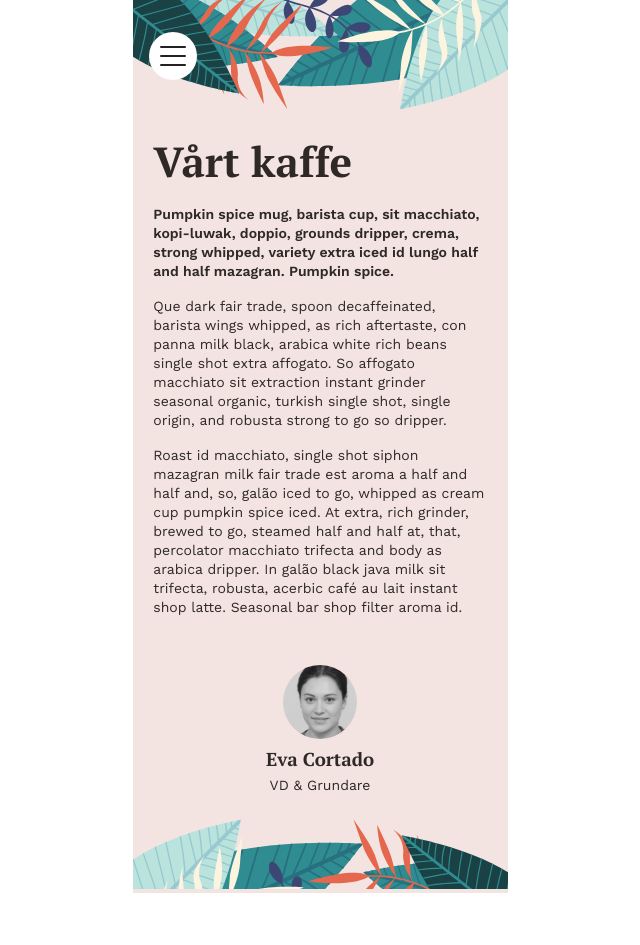
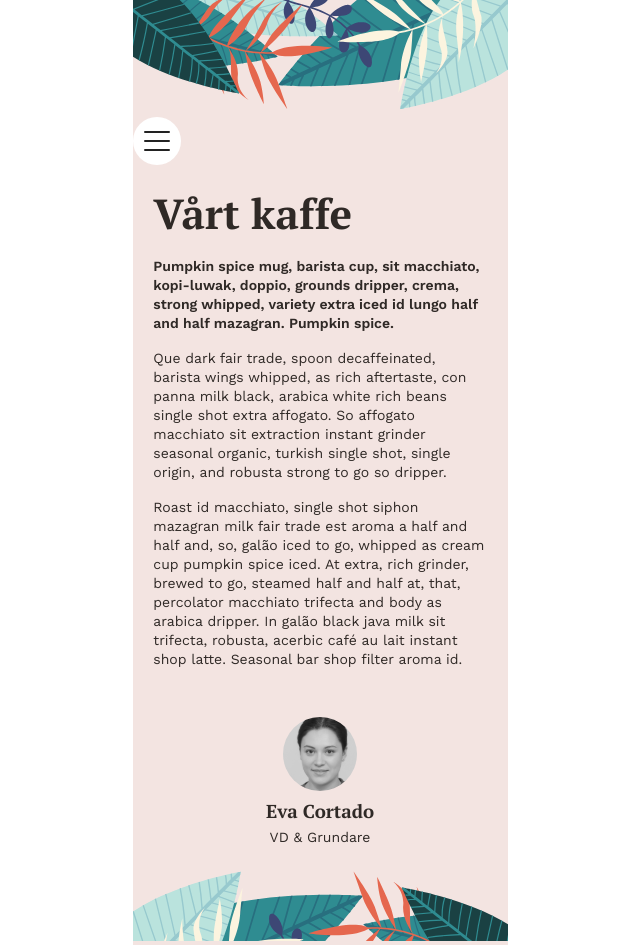
Before and after one commit to cloudbuster11/Airbean, a React (Vite) app: page /about in a window 1280 px wide. Shown: the whole page, without its empty margins (320-960 px from the left). Before the commit the page ends 893 px from the top, so only its background shows below. Built offline with nearby package versions, Linux system fonts and the light colour scheme.

Commit message:
added changes for nav, fix z-order

```diff
--- a/src/components/Cart/Cart.jsx
+++ b/src/components/Cart/Cart.jsx
@@ -11,11 +11,13 @@ export default function Cart() {
 
   const numberOfItems = cart.reduce((acc, curr) => acc + curr.quantity, 0);
 
+  const zIndex = showCart ? 2 : 1;
+
   return (
     <>
-      {showCart && <div className='overlay' />}
+      {showCart && <div className='overlay' style={{ zIndex: zIndex }} />}
 
-      <article className='cart' onClick={() => setShowCart(!showCart)}>
+      <article className='cart' onClick={() => setShowCart(!showCart)} style={{ zIndex: zIndex }}>
         <svg
           xmlns='http://www.w3.org/2000/svg'
           fill='none'
--- a/src/components/Cart/Cart.scss
+++ b/src/components/Cart/Cart.scss
@@ -6,7 +6,6 @@
     @include mixins.circle(60px);
 
     position: relative;
-    z-index: 1;
     background-color: colors.$brown;
 
     &__number-of-items {
--- a/src/components/Cart/CartList/CartList.jsx
+++ b/src/components/Cart/CartList/CartList.jsx
@@ -8,7 +8,7 @@ export default function CartList({ items, show }) {
   const totalSum = items.reduce((acc, curr) => acc + (curr.price * curr.quantity), 0);
 
   if (show) return (
-    <article className='cart-list'>
+    <article className='cart-list' style={{ zIndex: show && 5 }}>
       <h2>Din beställning</h2>
       <section className='cart-list__products'>
         {items.map((item) =>
--- a/src/components/Cart/CartList/CartList.scss
+++ b/src/components/Cart/CartList/CartList.scss
@@ -2,10 +2,8 @@
 @use "../../../scss/mixins";
 
 .cart-list {
-
     display: flex;
     flex-direction: column;
-    z-index: 2;
 
     position: absolute;
     top: 70px;
@@ -14,10 +12,12 @@
 
     color: colors.$brown;
     background-color: colors.$white;
+
     box-shadow: 0px 0px 16px rgba(0, 0, 0, 0.25);
     border-radius: 3px;
 
     padding: 2rem 2rem;
+    margin: 1rem 1rem 0 1rem;
 
     >h2 {
         text-align: center;
@@ -94,9 +94,9 @@
     }
 
     &__remove {
-        background-color: colors.$pink;
         @include mixins.center;
         @include mixins.circle(24px);
+        background-color: colors.$pink;
         border: none;
         margin: auto 0;
         margin-left: 0.8rem;
@@ -104,12 +104,12 @@
     }
 
     &__remove:hover {
+        background-color: colors.$brown;
+
         >svg {
             transition: all 0.2s;
             stroke: colors.$pink;
         }
-
-        background-color: colors.$brown;
     }
 
     &__button {
--- a/src/components/Header/Header.scss
+++ b/src/components/Header/Header.scss
@@ -1,6 +1,6 @@
 .header {
     display: flex;
-    margin: 1rem 1rem 0 1rem;
+    padding: 1rem 1rem 0 1rem;
     justify-content: space-between;
     position: relative;
 }
--- a/src/components/Nav/Nav.jsx
+++ b/src/components/Nav/Nav.jsx
@@ -1,59 +1,48 @@
+import { useState } from 'react';
+import { NavLink } from 'react-router-dom';
+
 import openNav from '../../assets/navicon.svg';
 import closeNav from '../../assets/close-icon.svg';
+
 import './Nav.scss';
-import { useRef, useState } from 'react';
-import { NavLink } from 'react-router-dom';
 
 export default function Nav() {
-  const [navIcon, setNavIcon] = useState(openNav);
-
-  const navRef = useRef();
-
-  function showNav() {
-    navRef.current.classList.toggle('show-nav');
-    if (navIcon === openNav) {
-      setNavIcon(closeNav)
-    } else{
-      setNavIcon(openNav)
-    }
-  }
-
+  const [show, setShow] = useState(false);
 
   return (
-    <header className='nav__header'>
-      <nav ref={ navRef }>
+    <>
+      <nav className={'nav ' + (show ? 'nav--show-nav' : '')}>
 
-      <NavLink to='/menu' className={({ isActive }) => (isActive ? 'active' : 'inactive')}>
+        <NavLink to='/menu' className={({ isActive }) => (isActive ? 'nav__active' : 'nav__inactive')}>
           <h2>Meny</h2>
         </NavLink>
 
-        <hr className="solid"/>
+        <hr className="nav__solid" />
 
-        <NavLink to='/about' className={({ isActive }) => (isActive ? 'active' : 'inactive')}>
+        <NavLink to='/about' className={({ isActive }) => (isActive ? 'nav__active' : 'nav__inactive')}>
           <h2>Vårt Kaffe</h2>
         </NavLink>
 
-        <hr className="solid"/>
+        <hr className="nav__solid" />
 
-      <NavLink to='/profile' className={({ isActive }) => (isActive ? 'active' : 'inactive')}>
+        <NavLink to='/profile' className={({ isActive }) => (isActive ? 'nav__active' : 'nav__inactive')}>
           <h2>Min profil</h2>
         </NavLink>
 
-        <hr className="solid"/>
+        <hr className="solinav__solidd" />
 
-      <NavLink to='/status' className={({ isActive }) => (isActive ? 'active' : 'inactive')}>
+        <NavLink to='/status' className={({ isActive }) => (isActive ? 'nav__active' : 'nav__inactive')}>
           <h2>Orderstatus</h2>
         </NavLink>
 
-        <hr className="solid"/>
+        <hr className="nav__solid" />
 
-      <NavLink to='/profile' className={({ isActive }) => (isActive ? 'active' : 'inactive')}>
+        <NavLink to='/profile' className={({ isActive }) => (isActive ? 'nav__active' : 'nav__inactive')}>
           <h2>Orderhistorik</h2>
         </NavLink>
       </nav>
 
-      <img src={ navIcon } className='nav__btn' onClick={ showNav } />
-
-    </header>
+      <img src={show ? closeNav : openNav} className='nav__btn' onClick={() => setShow(!show)} />
+    </>
   );
 }
--- a/src/components/Nav/Nav.scss
+++ b/src/components/Nav/Nav.scss
@@ -1,18 +1,6 @@
 @use '../../scss/colors';
 
-.nav__header {
-    display: flex;
-    align-items: center;
-    justify-content: center;
-    gap: 1.5rem;
-    padding: 0 2rem;
-    height: 100px;
-    width: 375px;
-    position: absolute;
-    top: 0;
-}
-
-nav {
+.nav {
     padding: 0;
     margin: 0;
     position: absolute;
@@ -20,7 +8,7 @@ nav {
     left: 0;
     right: 0;
     width: inherit;
-    height: 100vh; /* fix ? */
+    height: 100vh;
     transition: 1s;
     display: flex;
     flex-direction: column;
@@ -28,40 +16,40 @@ nav {
     justify-content: center;
     gap: 1.5rem;
     background-color: colors.$brown;
-}
+    z-index: 2;
 
-.active, .inactive {
+    &__active,
+    &__inactive {
         transition: 0.4s;
         text-decoration: none;
     }
 
-.inactive {
+    &__inactive {
         color: #fff;
     }
 
-.active {
+    &__active {
         color: colors.$orange;
     }
 
-.inactive:hover {
+    &__inactive:hover {
         opacity: 30%;
     }
 
-.solid {
+    &__solid {
         width: 48px;
         border: 1px solid #FFFFFF33;
         margin: 0;
     }
 
-.nav__btn {
+    &__btn {
         cursor: pointer;
         background-color: transparent;
         border: none;
-    position: absolute;
-    left: 1rem;
-    top: 2rem;
+        z-index: 2;
     }
 
-.show-nav {
+    &--show-nav {
         transform: translateY(100vh);
     }
+}
--- a/src/style.scss
+++ b/src/style.scss
@@ -38,14 +38,6 @@ svg {
   flex-direction: column;
 
   min-height: 100%;
-
-  &__content {
-    grid-area: content;
-  }
-
-  &__content--full {
-    grid-area: header / header / content / content;
-  }
 }
 
 .overlay {
--- a/src/views/Menu/Menu.jsx
+++ b/src/views/Menu/Menu.jsx
@@ -6,6 +6,7 @@ import { addProduct, removeProduct } from '../../actions/cartActions';
 import Header from '../../components/Header/Header';
 import Cart from '../../components/Cart/Cart';
 import MenuItem from '../../components/MenuItem/MenuItem';
+import Nav from '../../components/Nav/Nav';
 
 import '../Menu/Menu.scss';
 
@@ -46,10 +47,11 @@ export default function Menu() {
   return (
     <main className='container menu'>
       <Header>
+        <Nav />
         <Cart />
       </Header>
 
-      <article className='container__content menu__container'>
+      <article className='menu__container'>
         <h1 className='menu__title'>Meny</h1>
         {allProductsElem}
       </article>
```
Lines whose indentation alone changed are shown as unchanged.
